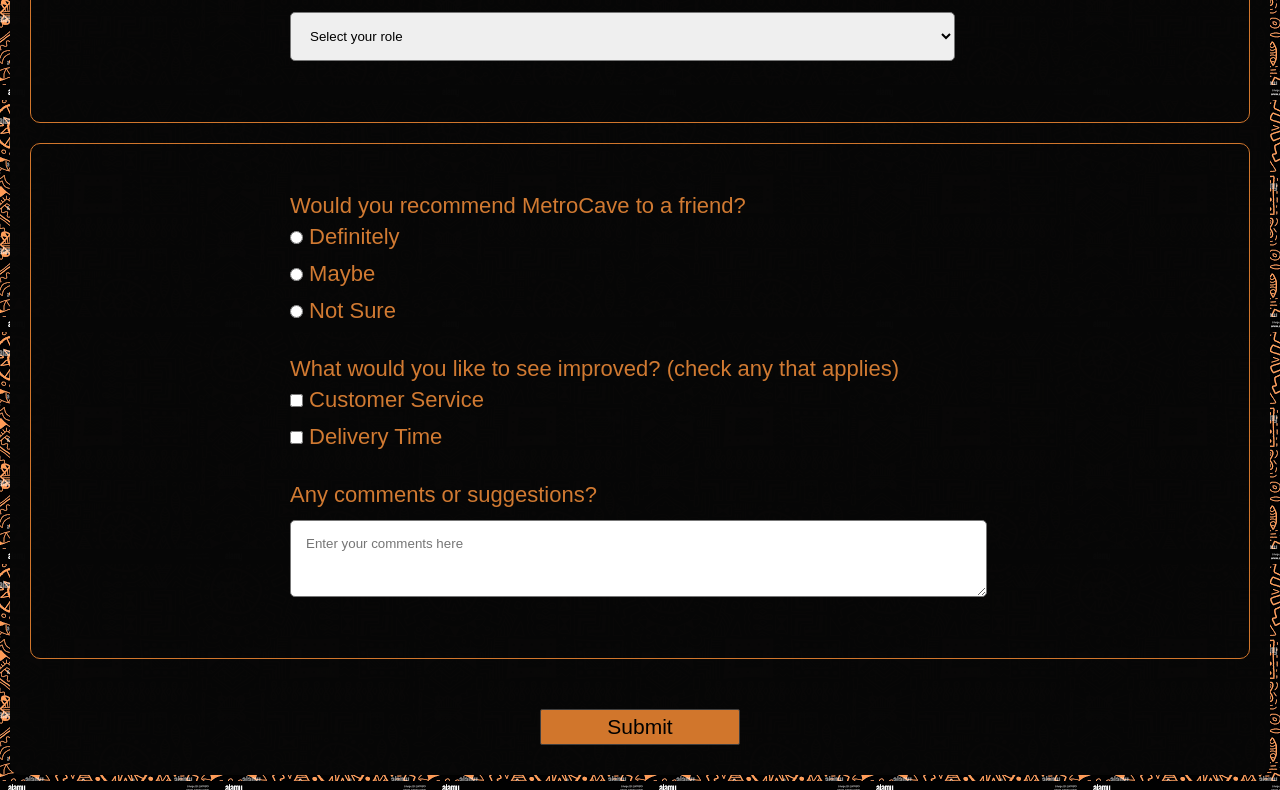
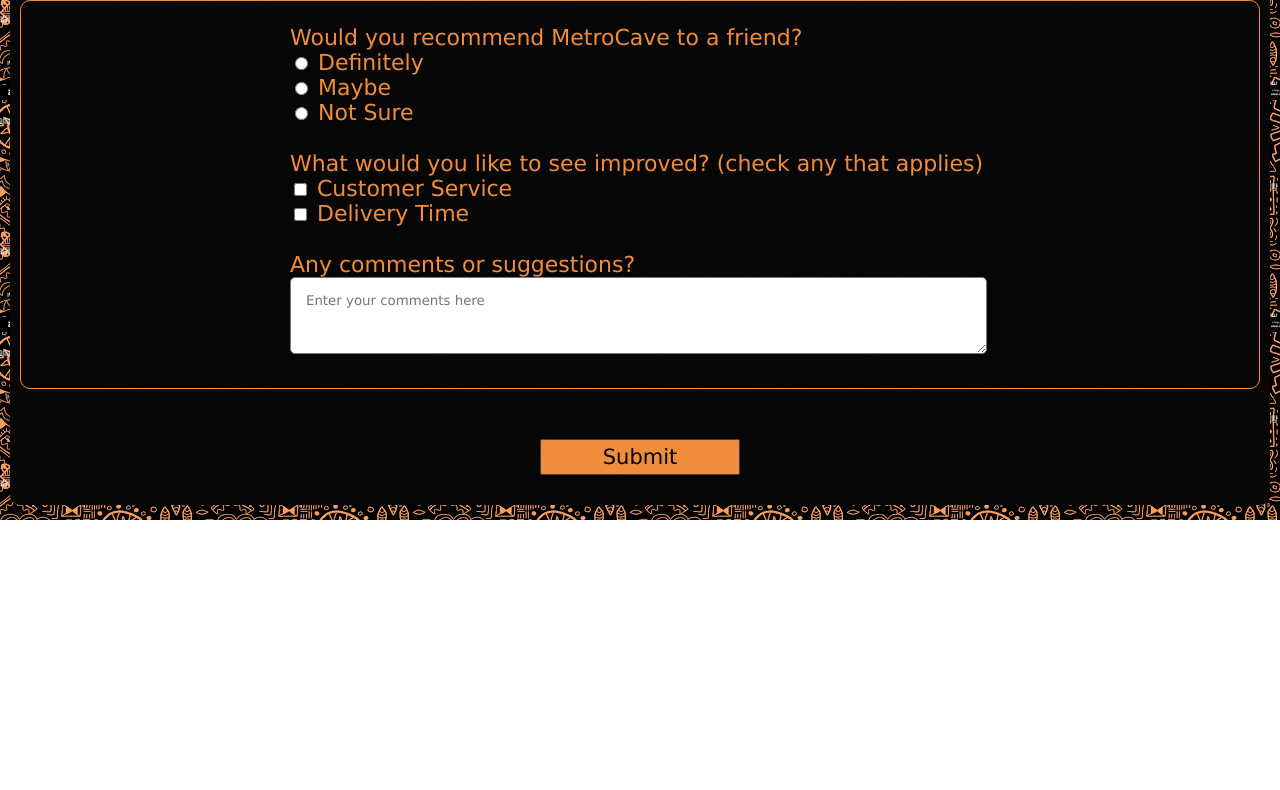
Before and after one commit to digitalnobsx/survey-page, a plain HTML site: page index.html in a window 1280 px wide. Shown: the part 596-1386 px from the top of the page. After the commit the page ends 1116 px from the top, so only its background shows below. Drawn offline with Linux system fonts and the light colour scheme.

Commit message:
add contrast to submit button

```diff
--- a/styles.css
+++ b/styles.css
@@ -1,10 +1,10 @@
 body{
     background-image: url("artbackground.png");
-    font-family: Arial, Helvetica, sans-serif;
+    font-family: Verdana, Helvetica, sans-serif;
 }
 .survey-page{
     background-color: rgba(7, 7, 7, 0.992);
-    color: rgb(209, 122, 50);
+    color: rgb(241, 141, 58);
     text-align: center;
     height: auto;
     border-radius: 10px;
@@ -24,10 +24,11 @@
 }
 
 fieldset{
-    border: 1px solid rgb(209, 118, 44);
+    border: 1px solid rgb(241, 141, 58);
     border-radius: 10px;
-    margin: 20px;
-    padding: 30px 0;
+    margin: 20px 10px;
+    padding: 50spx auto;
+    justify-content: center;
 }
 label{
     display:block;
@@ -38,6 +39,7 @@
     text-align: left;
 
 }
+
 .form-control .inline{
     padding: 0;
     margin:0;
@@ -50,9 +52,10 @@
     border-radius: 5px;
     font-family: inherit;
     padding: 15px;
-    display: block;
+    display: inline-block;
     width: 95%;
-    margin: 12px 0;
+    margin: 12px -auto;
+    flex-wrap: wrap;
 }
 .form-control input[type="radio"],
 .form-control input[type="checkbox"] {
@@ -61,7 +64,7 @@
 }
 
 button {
-    background-color:rgb(209, 118, 44);
+    background-color:rgb(241, 141, 58);
     border: 1px solid rgb(63, 62, 62);
     border-radius: 2px;
     font-family: inherit;
@@ -71,3 +74,8 @@
     margin-bottom: 20px;
     padding: 5px 0;
  }
+ button:hover{
+     background-color: rgb(34, 33, 33);
+     color: rgb(241, 141, 58);
+     font-weight: 300;
+ }
```
